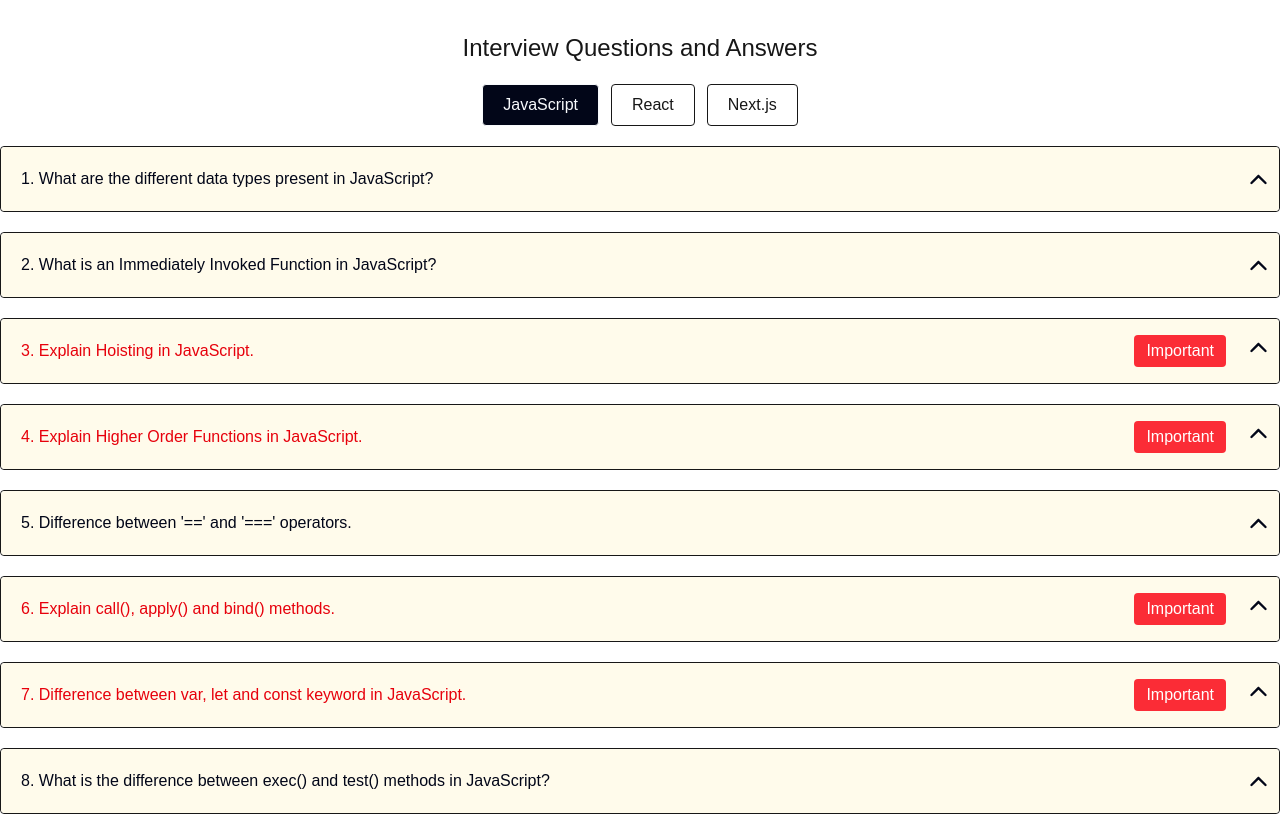
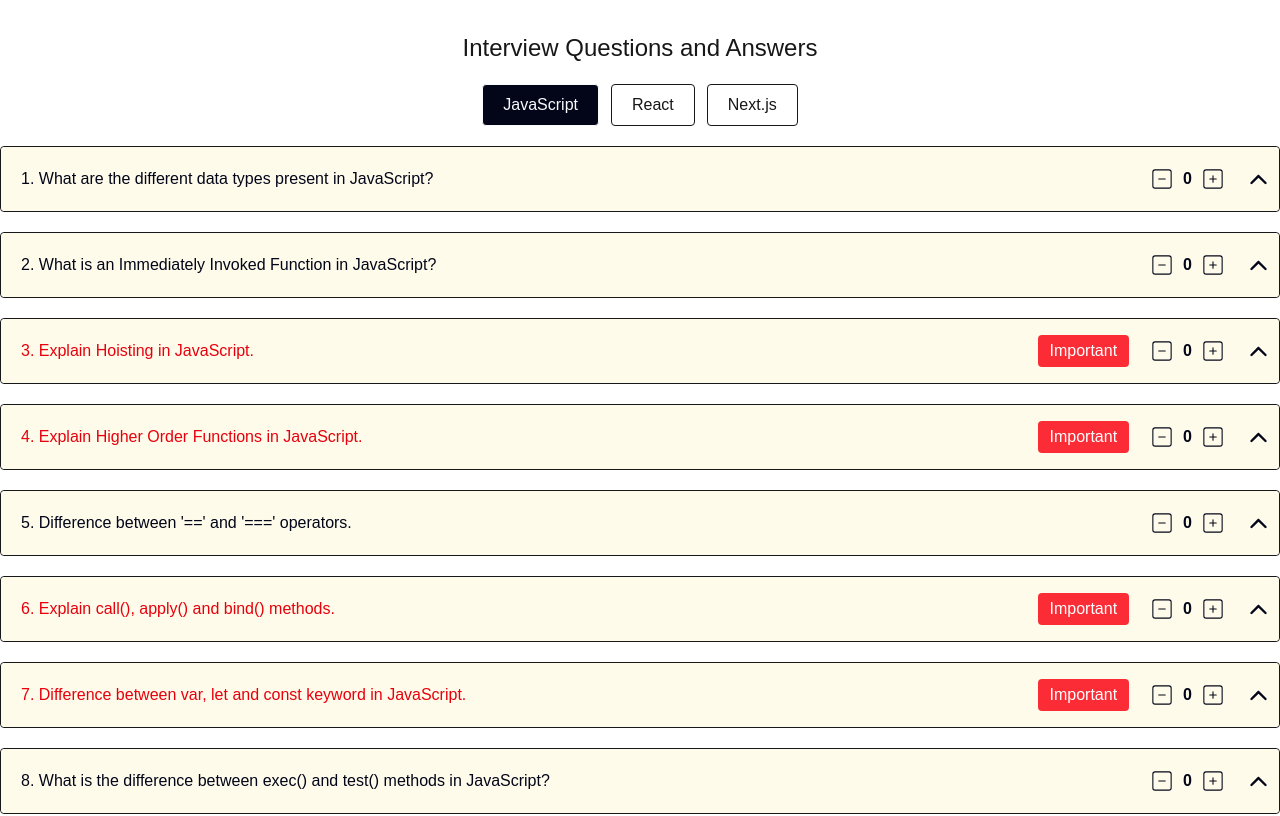
Before and after one commit to mdraza/interview-qna, a Next.js app: page / in a window 1280 px wide. Shown: the top 816 px of the page. Built offline with nearby package versions, Linux system fonts and the light colour scheme.

Commit message:
counter added

```diff
--- a/src/app/_components/QnA.jsx
+++ b/src/app/_components/QnA.jsx
@@ -3,54 +3,87 @@
 import { useState } from "react";
 import { data } from "../Data";
 import { IoIosArrowDown, IoIosArrowUp } from "react-icons/io";
+import { CiSquareMinus, CiSquarePlus } from "react-icons/ci";
 
 const QnA = () => {
   const [show, setShow] = useState(null);
+  const [counts, setCounts] = useState(Array(data.length).fill(0)); // one counter per accordion
 
   const handleToggle = (index) => {
     setShow((prev) => (prev === index ? null : index));
   };
 
+  const handleIncrease = (index) => {
+    setCounts(
+      (prev) => prev.map((c, i) => (i === index ? c + 1 : c)) // update only clicked accordion
+    );
+  };
+  const handleDecrese = (index) => {
+    setCounts(
+      (prev) => prev.map((c, i) => (i === index ? c - 1 : c)) // update only clicked accordion
+    );
+  };
+
   return (
     <div>
-      {data.map((data, index) => (
-        <div key={data.id} className="mb-2 lg:mb-5 border rounded">
+      {data.map((item, index) => (
+        <div key={item.id} className="mb-2 lg:mb-5 border rounded">
           <div
-            className={`p-2 cursor-pointer flex items-center justify-between relative bg-amber-50 ${
+            className={`p-2 flex items-center justify-between relative bg-amber-50 ${
               show === index && "bg-amber-200 rounded-b-none"
             } text-md rounded text-slate-950 ${
-              data.important && "border-red-600"
+              item.important && "border-red-600"
             }`}
-            onClick={() => handleToggle(index)}
           >
             <h2
               className={`font-medium rounded p-3 ${
-                data.important && "text-red-600"
+                item.important && "text-red-600"
               } ${show === index && "font-semibold"}`}
             >
-              {data.title}{" "}
+              {item.title}
             </h2>
-            <div className="flex gap-5">
-              {data.namaste && (
+
+            <div className="flex gap-5 items-center">
+              {item.namaste && (
                 <span className="border-1 text-sm border-amber-500 text-amber-700 px-3 py-1 rounded">
                   Refer Namaste JavaScript
                 </span>
               )}
-              {data.important && (
+              {item.important && (
                 <span className="bg-red-500 text-white px-3 py-1 rounded">
                   Important
                 </span>
               )}
-              {show === index ? (
-                <IoIosArrowDown className="text-[25px]" />
-              ) : (
-                <IoIosArrowUp className="text-[25px]" />
-              )}
+
+              {/* Counter */}
+
+              <div className="flex items-center justify-between gap-2">
+                <button onClick={() => handleDecrese(index)}>
+                  <CiSquareMinus className="text-[26px] font-medium cursor-pointer" />
+                </button>
+                <span className="font-semibold">{counts[index]}</span>
+                <button onClick={() => handleIncrease(index)}>
+                  <CiSquarePlus className="text-[26px] font-medium cursor-pointer" />
+                </button>
+              </div>
+
+              {/* Accordion toggle */}
+              <div
+                onClick={() => handleToggle(index)}
+                className="cursor-pointer"
+              >
+                {show === index ? (
+                  <IoIosArrowDown className="text-[25px]" />
+                ) : (
+                  <IoIosArrowUp className="text-[25px]" />
+                )}
+              </div>
             </div>
           </div>
+
           {show === index && (
             <div className="p-3 bg-amber-100 rounded mt-[0.3px]">
-              {data.content}
+              {item.content}
             </div>
           )}
         </div>
```
